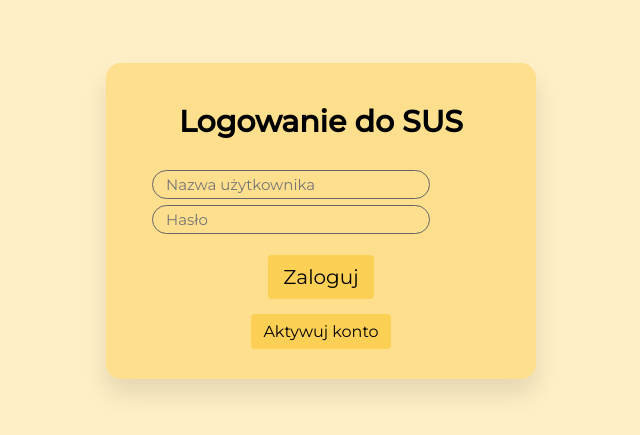
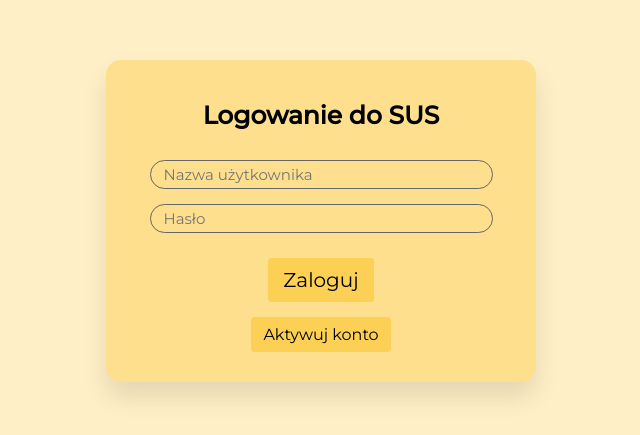
Before and after one commit to Antix7/SUS-UI, a React (Create React App) app: page / in a window 1280 px wide. Shown: the part 139-574 px from the top of the page, without its empty margins (319-959 px from the left). Built offline with nearby package versions, Linux system fonts and the light colour scheme.

Commit message:
Route and style corrections

```diff
--- a/src/components/login/LoginPanel.css
+++ b/src/components/login/LoginPanel.css
@@ -29,20 +29,20 @@ p {
 
 #loginTitle {
   font-weight: bold;
-  font-size: 30px;
+  font-size: 25px;
   margin: 0 0 30px;
 }
 
 .loginInput {
-  width: 90%;
-  margin: 0 auto 15px auto;
+  width: 90% !important;
+  margin: 0 auto 15px auto !important;
 }
 
 #loginButton {
   background-color: var(--darker4);
   font-size: 20px;
   padding: 10px 15px;
-  margin-top: 15px;
+  margin-top: 10px;
   border-radius: 4px;
 }
 #loginButton:hover {
@@ -53,13 +53,19 @@ p {
 }
 
 #loginErrorMessage {
+  width: 90%;
   text-align: center;
   background-color: var(--darker2);
   color: red;
   font-size: 15px;
-  margin: 5px 0;
+  margin: 0;
 }
 
+#loginForm {
+  display: flex;
+  flex-direction: column;
+  align-items: center;
+}
 
 
 
--- a/src/components/login/LoginPanel.js
+++ b/src/components/login/LoginPanel.js
@@ -31,7 +31,7 @@ export default function LoginPanel({ handleLogin }) {
   function handleActivateClick(e) {
     e.preventDefault();
 
-    navigate("/AktywujKonto");
+    navigate("/aktywuj_konto");
   }
 
   return (
```
